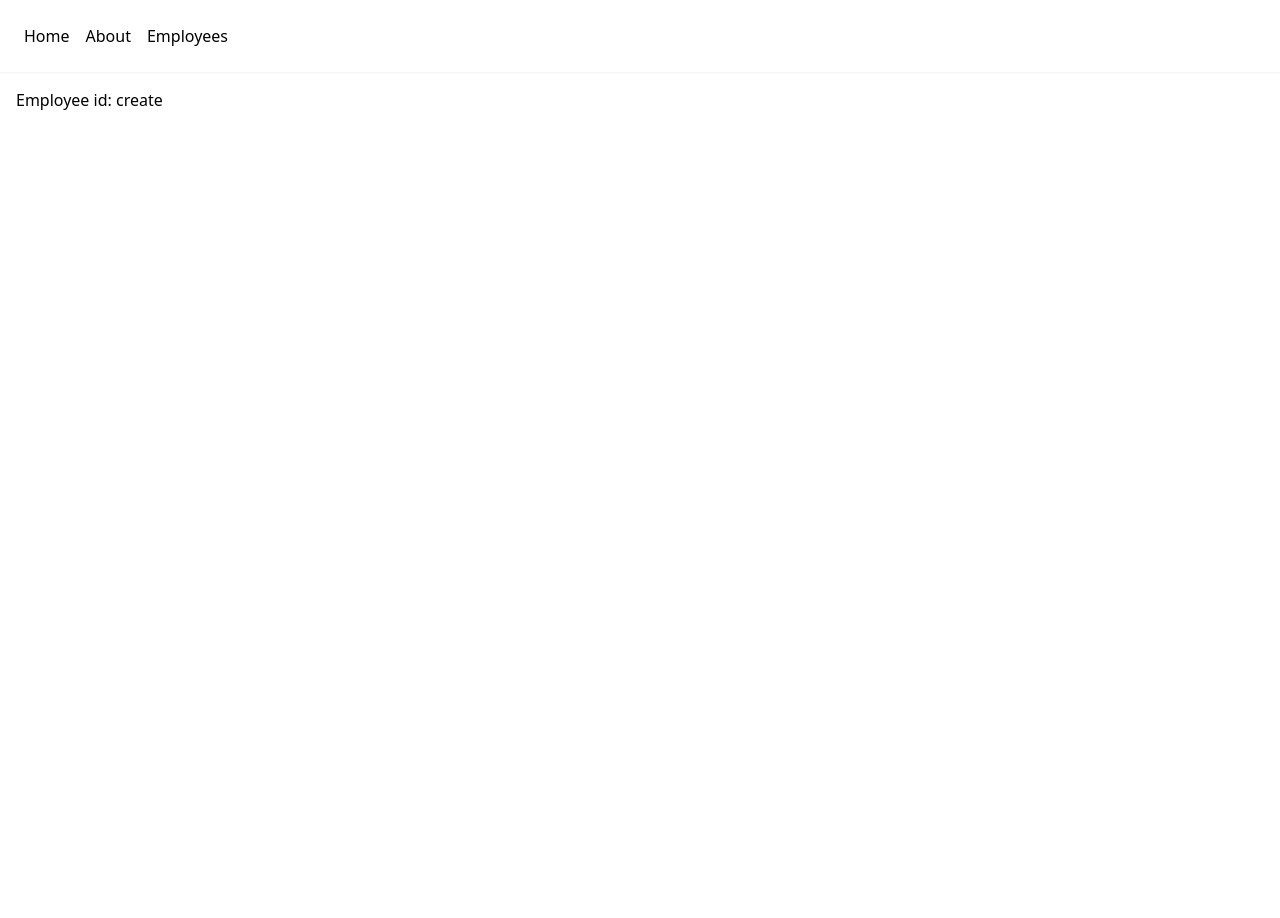
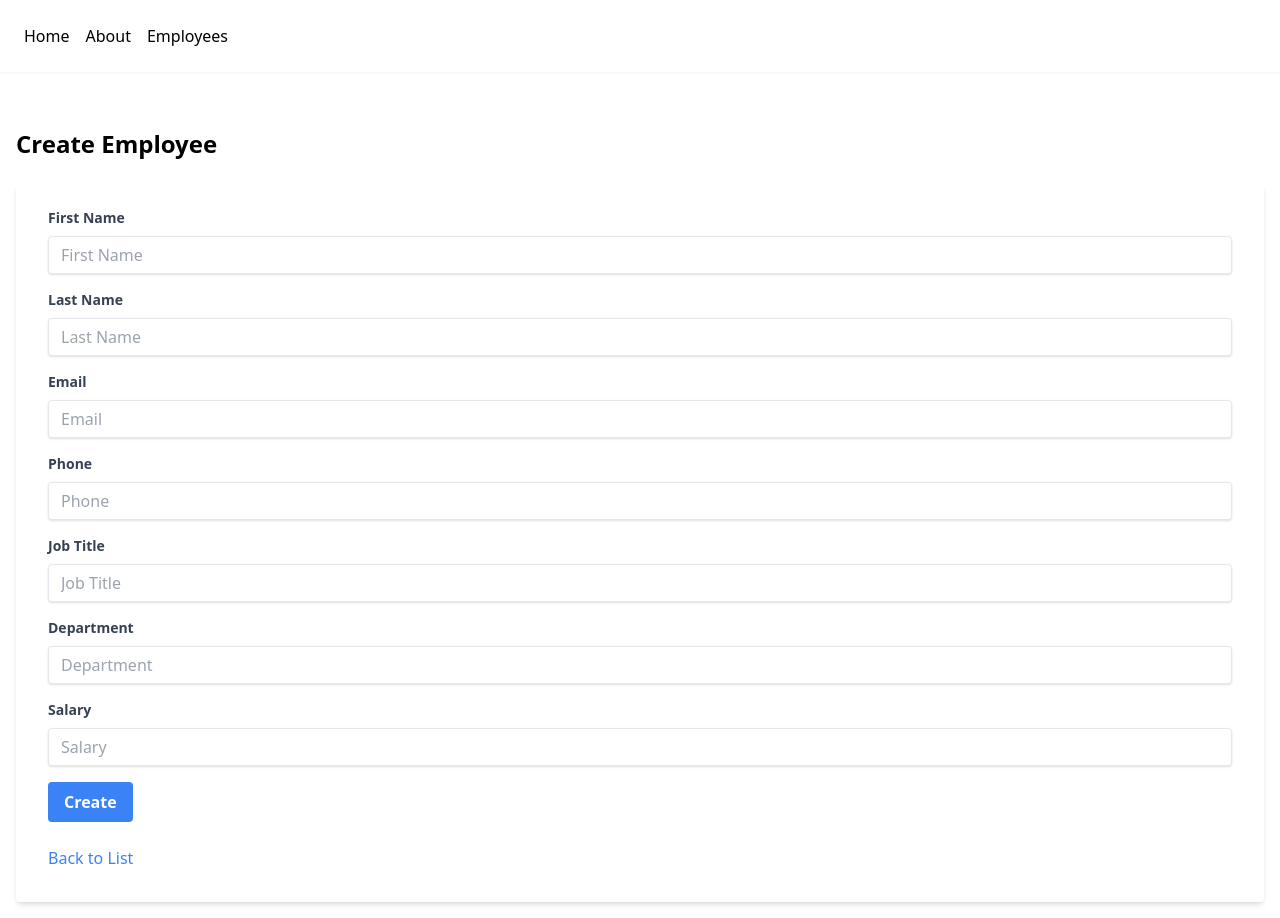
Before and after one commit to giuli9r/crud-app-nuxt, a Nuxt app in the folder nuxt-app/: page /employee/create in a window 1280 px wide. Before the commit the page ends 800 px from the top, so only its background shows below. Built offline with nearby package versions, Linux system fonts and the light colour scheme.

Commit message:
feat: add employee creation and statistics dashboard pages

```diff
--- /dev/null
+++ b/nuxt-app/pages/employee/create.vue
@@ -0,0 +1,90 @@
+<template>
+    <div>
+        <div class="container mx-auto mt-10">
+            <h1 class="text-2xl font-bold mb-6">Create Employee</h1>
+        </div>
+        <div class="bg-white shadow-md rounded px-8 pt-6 pb-8">
+            <form @submit.prevent="createEmployee" class="mb-0 space-y-4">
+                <div>
+                    <label class="block text-gray-700 text-sm font-bold mb-2" for="first-name">First Name</label>
+                    <input id="first-name" type="text" v-model="employee.first_name" placeholder="First Name"
+                        class="shadow appearance-none border rounded w-full py-2 px-3 text-gray-700 leading-tight focus:outline-none focus:shadow-outline">
+                </div>
+                <div>
+                    <label for="last-name" class="block text-gray-700 text-sm font-bold mb-2">Last Name</label>
+                    <input id="last-name"
+                        class="shadow appearance-none border rounded w-full py-2 px-3 text-gray-700 leading-tight focus:outline-none focus:shadow-outline"
+                        type="text" v-model="employee.last_name" placeholder="Last Name">
+                </div>
+                <div>
+                    <label for="email" class="block text-gray-700 text-sm font-bold mb-2">Email</label>
+                    <input id="email"
+                        class="shadow appearance-none border rounded w-full py-2 px-3 text-gray-700 leading-tight focus:outline-none focus:shadow-outline"
+                        type="email" v-model="employee.email" placeholder="Email">
+                </div>
+                <div>
+                    <label class="block text-gray-700 text-sm font-bold mb-2" for="phone">Phone</label>
+                    <input id="phone"
+                        class="shadow appearance-none border rounded w-full py-2 px-3 text-gray-700 leading-tight focus:outline-none focus:shadow-outline"
+                        type="text" v-model="employee.phone" placeholder="Phone">
+                </div>
+                <div>
+                    <label class="block text-gray-700 text-sm font-bold mb-2" for="job-title">Job Title</label>
+                    <input id="job-title"
+                        class="shadow appearance-none border rounded w-full py-2 px-3 text-gray-700 leading-tight focus:outline-none focus:shadow-outline"
+                        type="text" v-model="employee.job_title" placeholder="Job Title">
+                </div>
+                <div>
+                    <label class="block text-gray-700 text-sm font-bold mb-2" for="department">Department</label>
+                    <input id="department"
+                        class="shadow appearance-none border rounded w-full py-2 px-3 text-gray-700 leading-tight focus:outline-none focus:shadow-outline"
+                        type="text" v-model="employee.department" placeholder="Department">
+                </div>
+                <div>
+                    <label class="block text-gray-700 text-sm font-bold mb-2" for="salary">Salary</label>
+                    <input id="salary"
+                        class="shadow appearance-none border rounded w-full py-2 px-3 text-gray-700 leading-tight focus:outline-none focus:shadow-outline"
+                        type="text" v-model="employee.salary" placeholder="Salary">
+                </div>
+                <button type="submit" class="bg-blue-500 hover:bg-blue-700 text-white font-bold py-2 px-4 rounded">
+                    Create</button>
+            </form>
+            <NuxtLink to="/" class="text-blue-500 hover:text-blue-700 mt-6 block">
+                Back to List</NuxtLink>
+        </div>
+    </div>
+</template>
+
+<script>
+
+export default {
+    data() {
+        return {
+            employee: {
+                id: Date.now(),
+                first_name: '',
+                last_name: '',
+                email: '',
+                phone: '',
+                job_title: '',
+                department: '',
+                salary: ''
+            }
+        }
+    },
+    methods: {
+        createEmployee() {
+            const existingEmployees = JSON.parse(localStorage.getItem('employees') || '[]');
+            existingEmployees.push(this.employee);
+            localStorage.setItem('employees', JSON.stringify(existingEmployees));
+            this.$router.push('/');
+            // this.goBackToEmployeeList();
+        },
+        // goBackToEmployeeList() {
+        //     this.$router.push('/');
+        // }
+    }
+}
+</script>
+
+<style lang="scss"></style>
```
